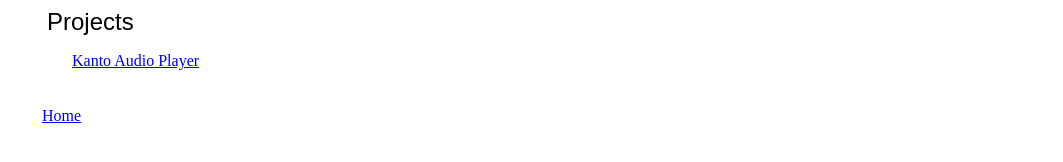
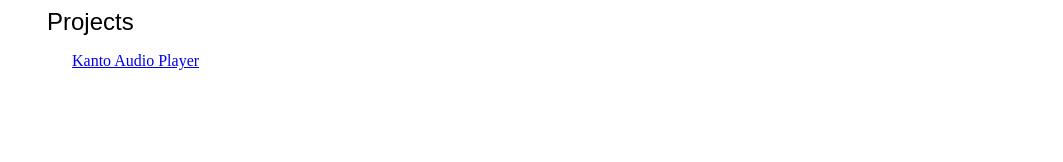
Before and after one commit to zhemao/zhemao.github.com, a Jekyll site: the page built from index.html, in a window 1280 px wide. Shown: the part 397-559 px from the top of the page, without its empty margins (108-1171 px from the left). Built offline with Jekyll 4.4.1, drawn with Linux system fonts in a browser that asks for light colours.

Commit message:
get rid of footer

```diff
--- a/_layouts/default.html
+++ b/_layouts/default.html
@@ -28,10 +28,6 @@
   {{content}}
 </div> <!--main-->
 
-<footer id="footer">
-<p><a href="/">Home</a></p>
-</footer>
-
 </div> <!--container-->
 </body>
 </html>
```
